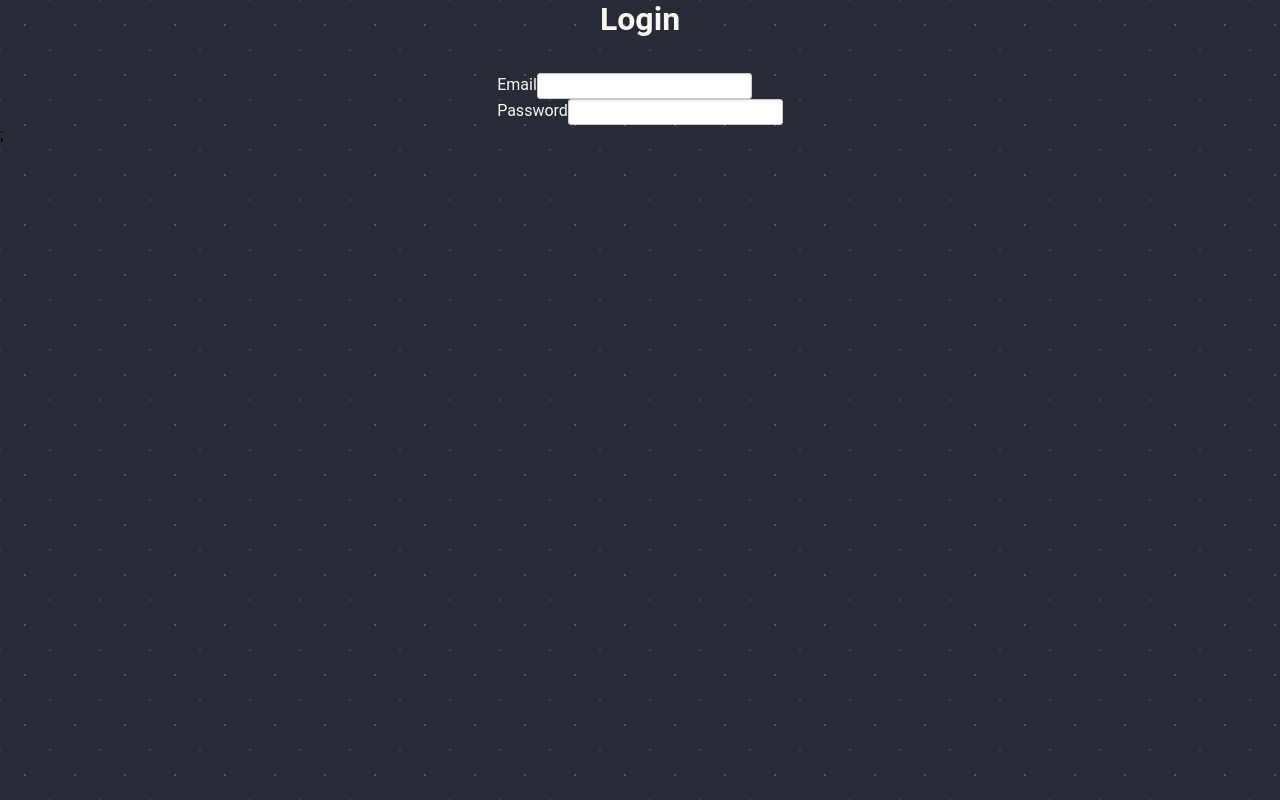
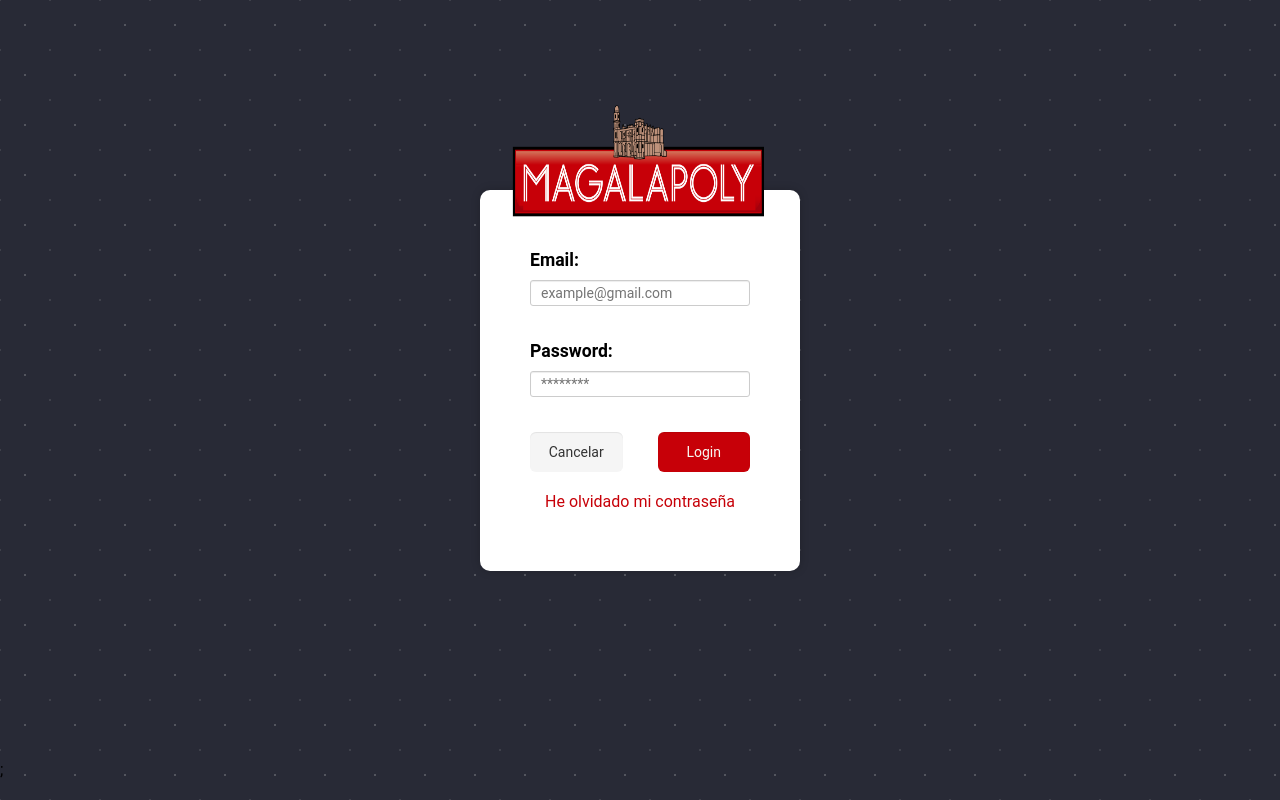
Before and after one commit to DavidFFDAW/magalapoly, a Next.js app: page /auth/login in a window 1280 px wide. Built offline with nearby package versions, Linux system fonts and the light colour scheme.

Commit message:
feat: add login page with no functionality yet

```diff
--- /dev/null
+++ b/components/Forms/Button.jsx
@@ -0,0 +1,10 @@
+export function FormButton({ type = 'submit', text, ...props }) {
+    const extraClass = props.className || '';
+    const css = Boolean(props.className) ? `btn btn-form ${extraClass}` : 'btn btn-form';
+
+    return (
+        <button type={type} className={css}>
+            {text}
+        </button>
+    );
+}
--- /dev/null
+++ b/components/Forms/Input.jsx
@@ -0,0 +1,29 @@
+export default function Input({ type, name, label, onChange, ...props }) {
+    const hasLabel = Boolean(label);
+
+    const input = (
+        <input
+            className="custom form-item"
+            type={type}
+            name={name}
+            onChange={onChange}
+            placeholder={props.placeholder || ''}
+            autoComplete={props.autocomplete || 'off'}
+        />
+    );
+
+    if (hasLabel) {
+        return (
+            <div className="form-group">
+                <div className="form-label-container">
+                    <label htmlFor={name} className="form-label">
+                        {label}
+                    </label>
+                </div>
+                <div className="form-input-container">{input}</div>
+            </div>
+        );
+    }
+
+    return <div className="form-input">{input}</div>;
+}
--- a/pages/auth/login/index.jsx
+++ b/pages/auth/login/index.jsx
@@ -1,5 +1,9 @@
 import React from 'react';
 import PageWrapper from '@/components/PageWrapper';
+import Input from '@/components/Forms/Input';
+import { FormButton } from '@/components/Forms/Button';
+import CustomImage from '@/components/Image';
+import NativeLink from '@/components/NativeLink';
 
 export default function Login() {
     const [formData, setFormData] = React.useState({ email: '', password: '' });
@@ -13,34 +17,46 @@ export default function Login() {
         <>
             <PageWrapper title={'Login'}>
                 <div className="login-page">
-                    <div className="flex center al-center column gap login-form">
-                        <h1>Login</h1>
-                        <form action="POST" onSubmit={handleSubmit}>
-                            <div className="form-group">
-                                <label htmlFor="email" className="text">
-                                    Email
-                                </label>
-                                <input
-                                    className="custom form-item"
-                                    type="email"
-                                    name="email"
-                                    id="email"
-                                    onChange={ev => setFormData({ ...formData, email: ev.target.value })}
-                                />
-                            </div>
-                            <div className="form-group">
-                                <label htmlFor="password" className="text">
-                                    Password
-                                </label>
-                                <input
-                                    className="custom form-item"
-                                    type="password"
-                                    name="password"
-                                    id="password"
-                                    onChange={ev => setFormData({ ...formData, password: ev.target.value })}
-                                />
+                    <div className="login-form">
+                        <CustomImage
+                            src={'/icons/magalapoly.png'}
+                            alt={'logo'}
+                            width={200}
+                            height={200}
+                            className="login-image"
+                        />
+                        {/* <h1>Login</h1> */}
+                        <form action="POST" onSubmit={handleSubmit} className="flex center al-center column gap">
+                            <Input
+                                label={'Email:'}
+                                name={'email'}
+                                type={'email'}
+                                onChange={ev => setFormData({ ...formData, email: ev.target.value })}
+                                placeholder={'example@gmail.com'}
+                                autocomplete={'email'}
+                            />
+
+                            <Input
+                                label={'Password:'}
+                                name={'password'}
+                                type={'password'}
+                                onChange={ev => setFormData({ ...formData, password: ev.target.value })}
+                                placeholder={'********'}
+                                autocomplete={'current-password'}
+                            />
+
+                            <div className="w-100 flex between al-center gap">
+                                <NativeLink href={'/'} className="w-100 btn btn-form">
+                                    Cancelar
+                                </NativeLink>
+                                <FormButton text={'Login'} className="w-100 btn-red" />
                             </div>
                         </form>
+                        <div className="flex center down">
+                            <span onClick={ev => console.log(ev)} className="red pointer">
+                                He olvidado mi contraseña
+                            </span>
+                        </div>
                     </div>
                 </div>
             </PageWrapper>
--- a/styles/forms.css
+++ b/styles/forms.css
@@ -1,4 +1,5 @@
 input.custom.form-item {
+    width: 100%;
     background: #fff;
     border: 1px solid #ccc;
     border-radius: 3px;
@@ -11,3 +12,66 @@ input.custom.form-item {
     vertical-align: middle;
     outline: none;
 }
+.form-group {
+    width: 100%;
+}
+.form-group .form-label {
+    width: 100%;
+    display: block;
+    padding: 0 0 10px 0;
+    font-size: 1.1em;
+    font-weight: 600;
+}
+
+.login-page {
+    height: 95vh;
+    display: grid;
+    place-items: center;
+}
+.login-page .login-form {
+    width: 25%;
+    position: relative;
+    background-color: #fff;
+    padding: 60px 50px;
+    border-radius: 10px;
+    box-shadow: 0 0 10px rgba(0, 0, 0, 0.2);
+}
+.login-page .login-form .login-image {
+    position: absolute;
+    top: -85px;
+    left: 50%;
+    transform: translateX(-50%);
+    width: 90%;
+    height: 120px;
+}
+.btn {
+    text-decoration: none;
+    border: none;
+    border-radius: 6px;
+    display: inline-block;
+    font-size: 14px;
+    font-weight: 400;
+    line-height: 20px;
+    margin-bottom: 0;
+    text-align: center;
+    vertical-align: middle;
+    white-space: nowrap;
+    outline: none;
+    padding: 10px 12px;
+}
+.btn-form {
+    color: #333;
+    background-color: #f5f5f5;
+    box-shadow: 0 1px 1px rgba(0, 0, 0, 0.075) inset;
+}
+.btn-red {
+    color: #f8f8f2;
+    background-color: #c70008;
+    box-shadow: 0 1px 1px rgba(0, 0, 0, 0.075) inset;
+}
+
+@media (max-width: 768px) {
+    .login-page .login-form {
+        width: 85%;
+    }
+}
--- a/styles/globals.css
+++ b/styles/globals.css
@@ -2,11 +2,26 @@
     width: 100%;
     height: 100vh;
 }
+.red {
+    color: var(--red);
+}
+.white {
+    color: var(--white);
+}
+.pointer {
+    cursor: pointer;
+}
+.down {
+    margin-top: 20px;
+}
 .text {
-    color: #f8f8f2;
+    color: var(--white);
+}
+.w-100 {
+    width: 100%;
 }
 .text strong {
-    color: #c70008;
+    color: var(--red);
 }
 .big {
     font-size: 4em;
@@ -18,11 +33,11 @@ h4,
 h5,
 h6 {
     text-align: start;
-    color: #f8f8f2;
+    color: var(--white);
 }
 .login-button {
-    background-color: #c70008;
-    color: #f8f8f2;
+    background-color: var(--red);
+    color: var(--white);
     border: none;
     border-radius: 5px;
     padding: 5px 16px;
@@ -38,14 +53,11 @@ body {
     margin: 0;
     padding: 0;
     box-sizing: border-box;
-    font-family: "Roboto", "Segoe UI", sans-serif;
+    font-family: 'Roboto', 'Segoe UI', sans-serif;
 }
 body {
     background-color: #282a36;
-    background-image: radial-gradient(
-            rgba(255, 255, 255, 0.2) 1px,
-            transparent 1px
-        ),
+    background-image: radial-gradient(rgba(255, 255, 255, 0.2) 1px, transparent 1px),
         radial-gradient(rgba(255, 255, 255, 0.1) 1px, transparent 1px);
     background-position: 0 0, 25px 25px;
     background-size: 50px 50px;
--- a/styles/styles.css
+++ b/styles/styles.css
@@ -1,5 +1,5 @@
 @import './variables.css';
 @import './layouts.css';
 /* @import "./typography.css"; */
+@import './forms.css';
 @import './globals.css';
-@import './forms.css';
--- a/styles/variables.css
+++ b/styles/variables.css
@@ -0,0 +1,4 @@
+:root {
+    --red: #c70008;
+    --white: #f8f8f2;
+}
```
Also changed, not shown: public/log-in.png (added), public/monopoly.old-man.png (added).
